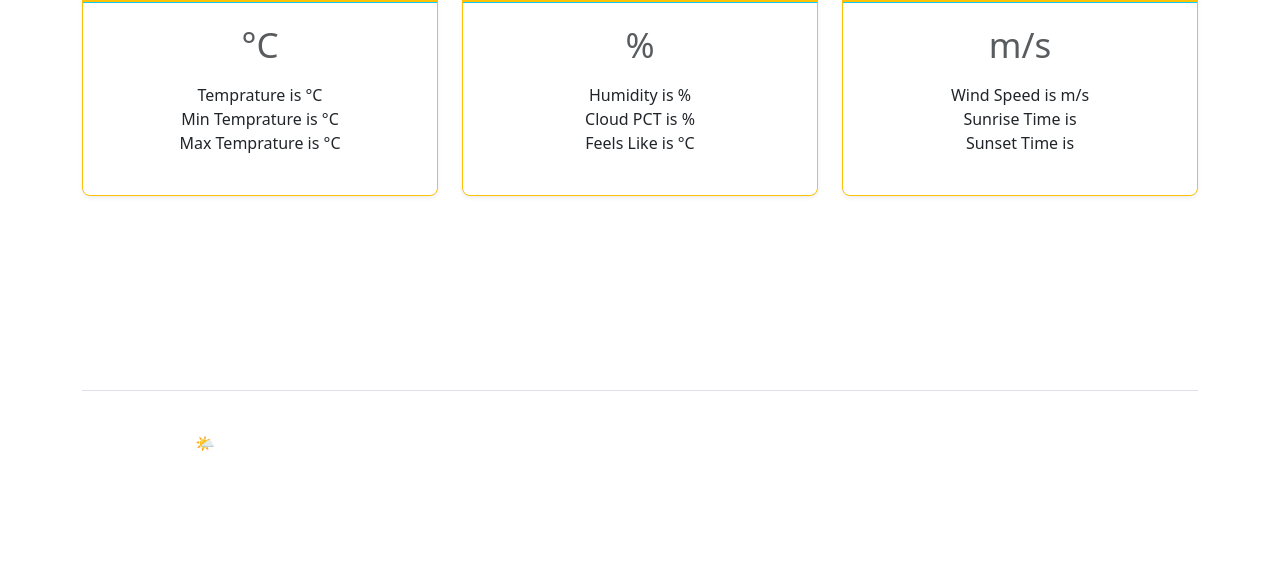
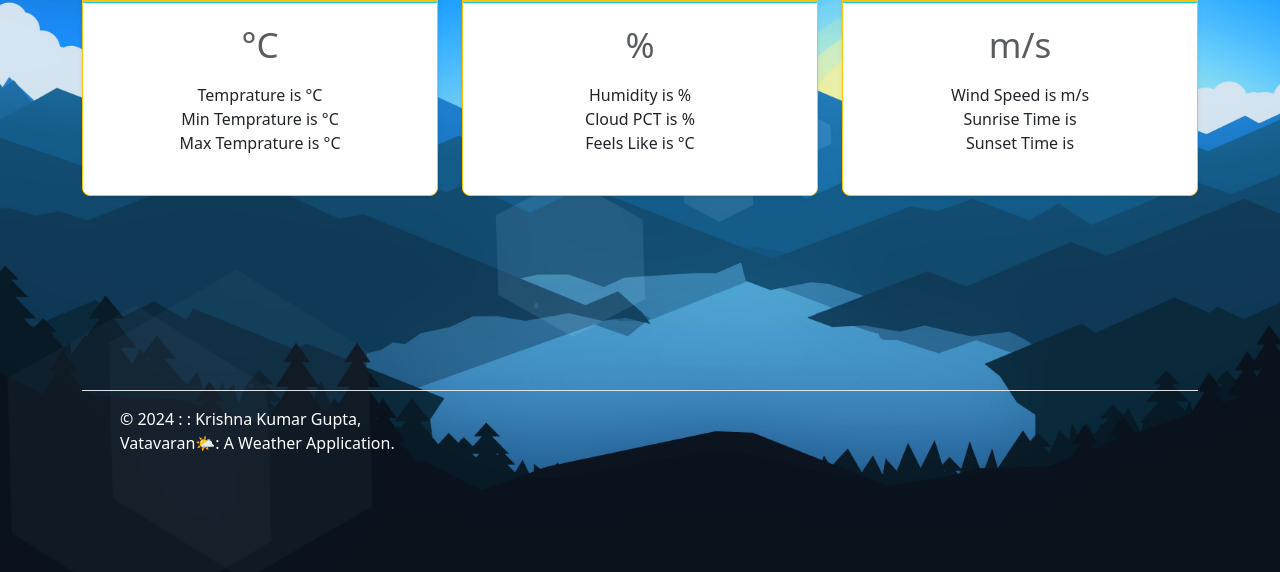
Before and after one commit to krishnaa6268/vatavaran, a plain HTML site: page index.html in a window 1280 px wide. Shown: the part 228-800 px from the top of the page. Drawn offline with nearby package versions, Linux system fonts and the light colour scheme; the site is published under a folder, as on GitHub Pages, so addresses that start at the root find nothing; no server answers.

Commit message:
Update index.html

```diff
--- a/index.html
+++ b/index.html
@@ -4,12 +4,12 @@
     <meta charset="utf-8">
     <meta name="viewport" content="width=device-width, initial-scale=1">
     <title>Vatavaran🌤️</title>
-    <link rel="icon" type="image/x-icon" href="/images/favicon.ico">
+    <link rel="icon" type="image/x-icon" href="images/favicon.ico">
     <link href="https://cdn.jsdelivr.net/npm/bootstrap@5.3.3/dist/css/bootstrap.min.css" rel="stylesheet" integrity="sha384-QWTKZyjpPEjISv5WaRU9OFeRpok6YctnYmDr5pNlyT2bRjXh0JMhjY6hW+ALEwIH" crossorigin="anonymous">
 
     <style>
       body {
-        background-image: url("/images/bg.jpg");
+        background-image: url("images/bg.jpg");
         background-size: cover;
         background-repeat: no-repeat;
         width: 100vw;
```
